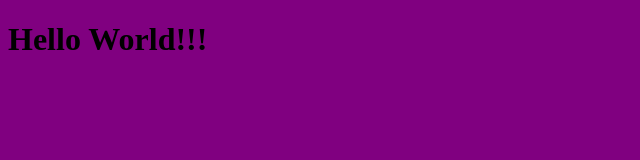
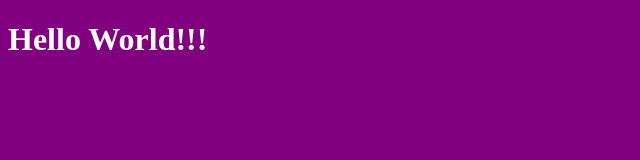
Before and after one commit to HamasakiBrain/testing, a plain HTML site: page index.html in a window 1280 px wide. Shown: the whole page, without its empty margins (0-640 px from the left). Drawn offline with Linux system fonts and the light colour scheme.

Commit message:
Обновили Ксс

```diff
--- a/css/master.css
+++ b/css/master.css
@@ -1,3 +1,4 @@
 body {
   background: purple;
+  color: #fcfcfc;
 }
```
